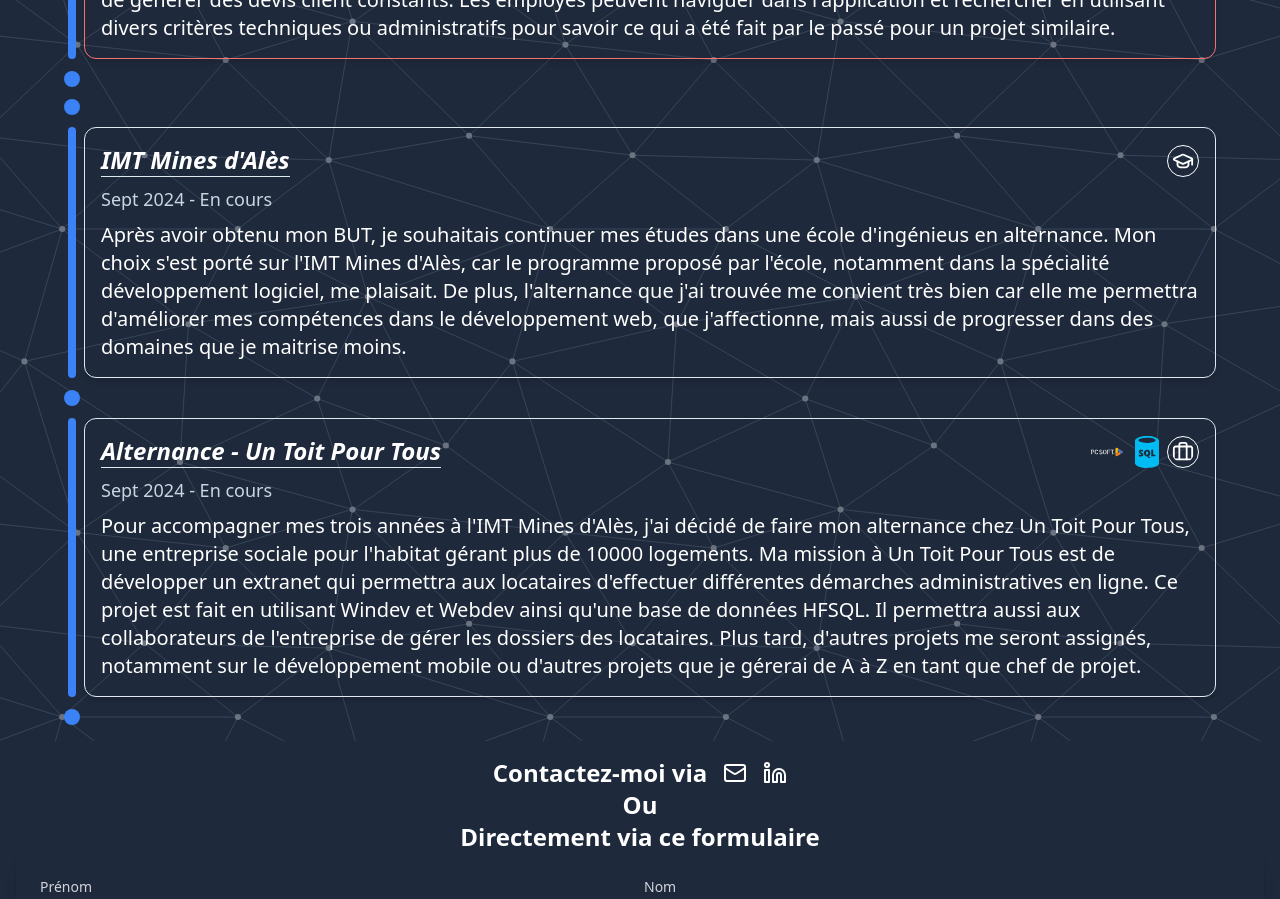
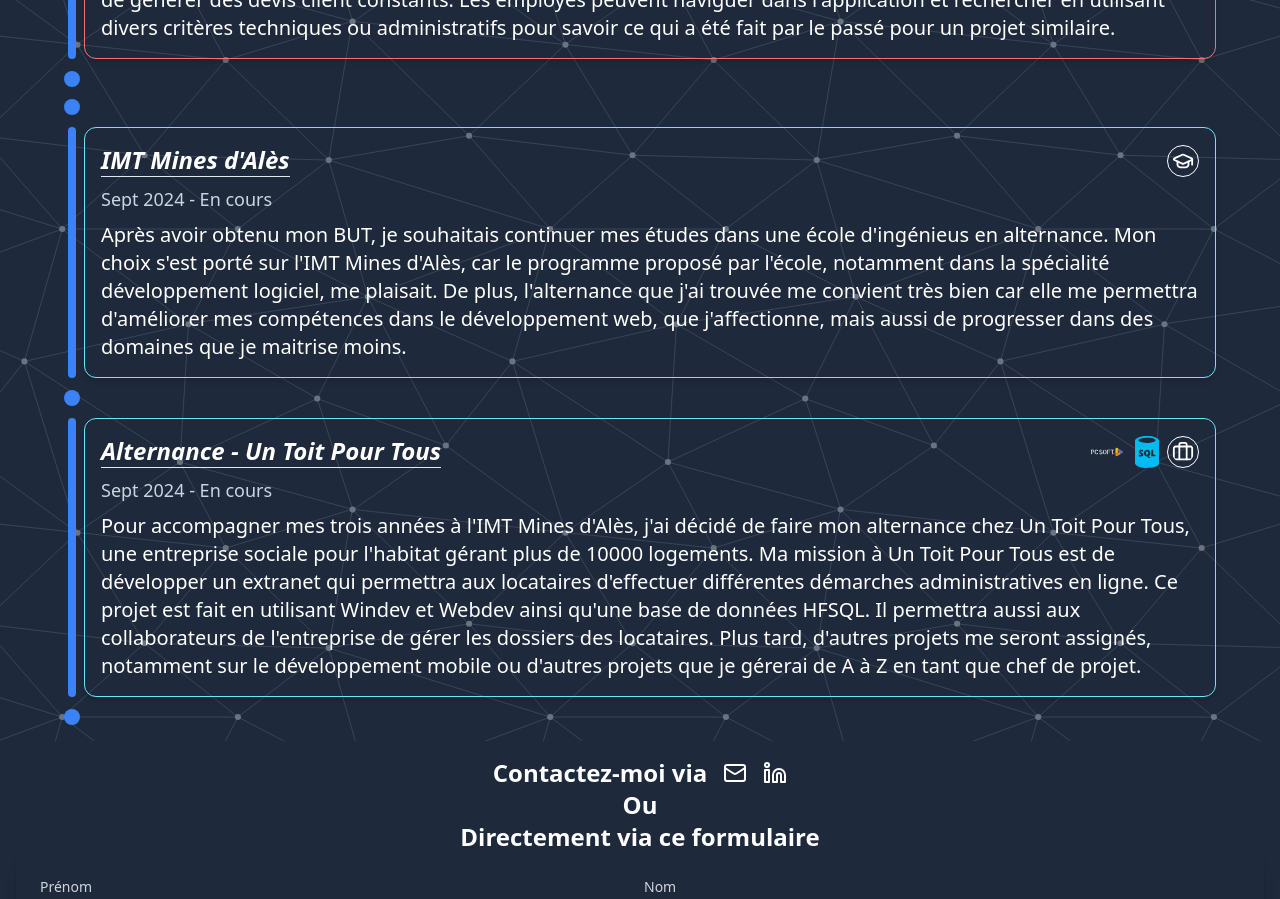
Before and after one commit to Haric0tmer/portfolio, a React (Vite) app: page / in a window 1280 px wide. Shown: the part 3420-4319 px from the top of the page. Built offline with nearby package versions, Linux system fonts and the light colour scheme.

Commit message:
dependencies update

```diff
--- a/src/components/Timeline.tsx
+++ b/src/components/Timeline.tsx
@@ -137,7 +137,7 @@ function Timeline({ locale }: TimelineProps) {
 					<Line></Line>
 					{locale === "fr" ? (
 						<TimelineElement
-							color='blue'
+							color='cyan'
 							title="IMT Mines d'Alès"
 							date='Sept 2024 - En cours'
 							desc="Après avoir obtenu mon BUT, je souhaitais continuer mes études dans une école d'ingénieus en alternance. Mon choix s'est porté sur l'IMT Mines d'Alès, car le programme proposé par l'école, notamment dans la spécialité développement logiciel, me plaisait. De plus, l'alternance que j'ai trouvée me convient très bien car elle me permettra d'améliorer mes compétences dans le développement web, que j'affectionne, mais aussi de progresser dans des domaines que je maitrise moins."
@@ -145,7 +145,7 @@ function Timeline({ locale }: TimelineProps) {
 						></TimelineElement>
 					) : (
 						<TimelineElement
-							color='blue'
+							color='cyan'
 							title="IMT Mines d'Alès"
 							date='Sept 2024 - Present'
 							type='school'
@@ -158,7 +158,7 @@ function Timeline({ locale }: TimelineProps) {
 					<Line></Line>
 					{locale === "fr" ? (
 						<TimelineElement
-							color='blue'
+							color='cyan'
 							title='Alternance - Un Toit Pour Tous'
 							date='Sept 2024 - En cours'
 							desc="Pour accompagner mes trois années à l'IMT Mines d'Alès, j'ai décidé de faire mon alternance chez Un Toit Pour Tous, une entreprise sociale pour l'habitat gérant plus de 10000 logements. Ma mission à Un Toit Pour Tous est de développer un extranet qui permettra aux locataires d'effectuer différentes démarches administratives en ligne. Ce projet est fait en utilisant Windev et Webdev ainsi qu'une base de données HFSQL. Il permettra aussi aux collaborateurs de l'entreprise de gérer les dossiers des locataires. Plus tard, d'autres projets me seront assignés, notamment sur le développement mobile ou d'autres projets que je gérerai de A à Z en tant que chef de projet."
@@ -167,7 +167,7 @@ function Timeline({ locale }: TimelineProps) {
 						></TimelineElement>
 					) : (
 						<TimelineElement
-							color='blue'
+							color='cyan'
 							title='Work-study - Un Toit Pour Tous'
 							date='Sept 2024 - Present'
 							type='work'
--- a/src/components/TimelineElement.tsx
+++ b/src/components/TimelineElement.tsx
@@ -36,7 +36,7 @@ function TimelineElement({
 					"border-red-400": color === "red",
 					"border-yellow-200": color === "yellow",
 					"border-cyan-300": color === "cyan",
-					"border-gray-400": !["red", "blue", "green"].includes(color), // Couleur par défaut
+					"border-gray-400": !["red", "cyan", "green"].includes(color), // Couleur par défaut
 				}
 			)}
 		>
```
Also changed, not shown: package.json (+20 -20 lines), 1 other file (tests, documents, lock files or other folders).
